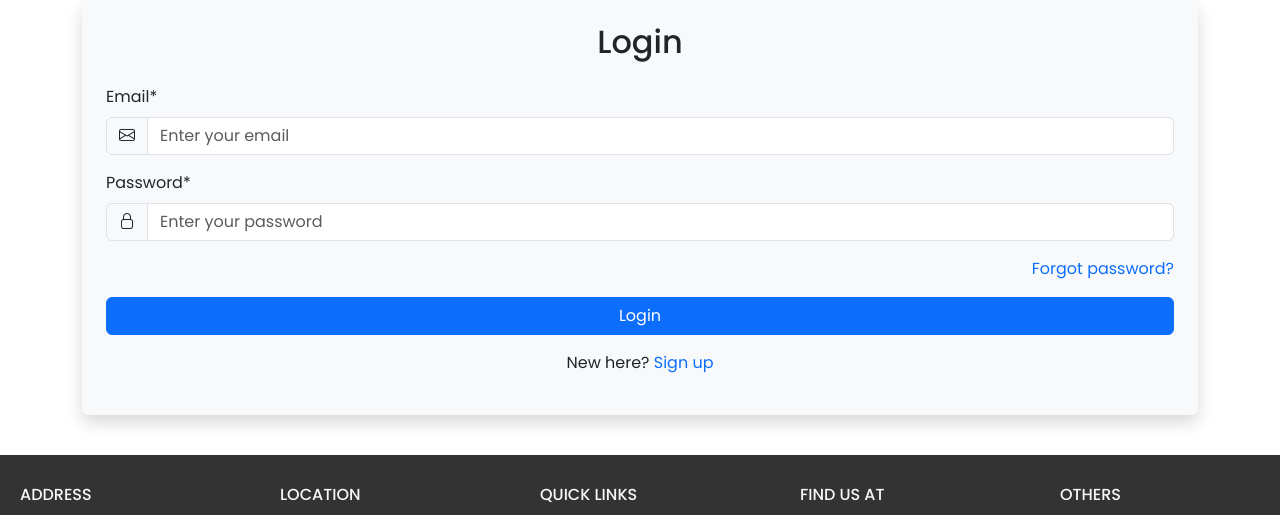
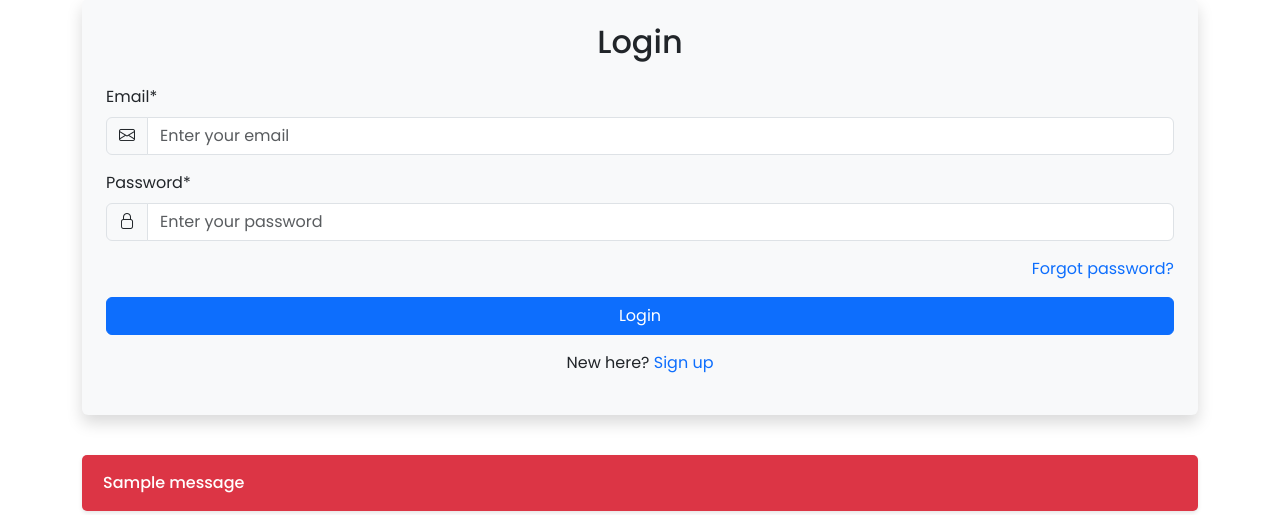
Before and after one commit to Lushfadeds/App-Development-Project, a Flask app: page /login in a window 1280 px wide. Shown: the part 279-794 px from the top of the page. Run offline with Flask 3, Linux system fonts and the light colour scheme; tables that the repository leaves empty hold one stand-in row (values such as "Sample post"); one stand-in notice (Sample message) is shown; some libraries are stand-ins or nearby versions.

Commit message:
added 2 files

```diff
--- a/__init__.py
+++ b/__init__.py
@@ -869,6 +869,7 @@ def login():
             elif user.role == 'customer':
                 return redirect(url_for('customer_account'))
         else:
+            session.clear()
             flash('Invalid email or password.', 'danger')
             return redirect(url_for('login'))
 
--- a/static/login.css
+++ b/static/login.css
@@ -2,3 +2,19 @@
     padding: 1.5rem !important;
     margin-bottom: 40px;
 }
+
+
+
+.alert {
+    display: block;
+    padding: 15px 20px;
+    margin-bottom: 20px;
+    border-radius: 5px;
+    font-size: 1rem;
+    font-weight: 500;
+    color: #ffffff;
+    background-color: #dc3545; /* Default to red for danger */
+    border: 1px solid transparent;
+    box-shadow: 0 2px 4px rgba(0, 0, 0, 0.1);
+    transition: transform 0.2s, box-shadow 0.2s;
+}
--- a/templates/login.html
+++ b/templates/login.html
@@ -45,6 +45,18 @@
         <div class="text-center mt-3">
             <p>New here? <a href="{{ url_for('register') }}" class="text-decoration-none">Sign up</a></p>
         </div>
-    </div>
-</div>
+
+             </div>
+                {% with messages = get_flashed_messages(with_categories=true) %}
+                    {% if messages %}
+                    <div>
+                        {% for category, message in messages %}
+                        <div class="alert alert-{{ category }}">{{ message }}</div>
+                        {% endfor %}
+                    </div>
+                    {% endif %}
+                    {% endwith %}
+
+            </div>
+
 {% endblock %}
```
Also changed, not shown: instance/rewards.db.
